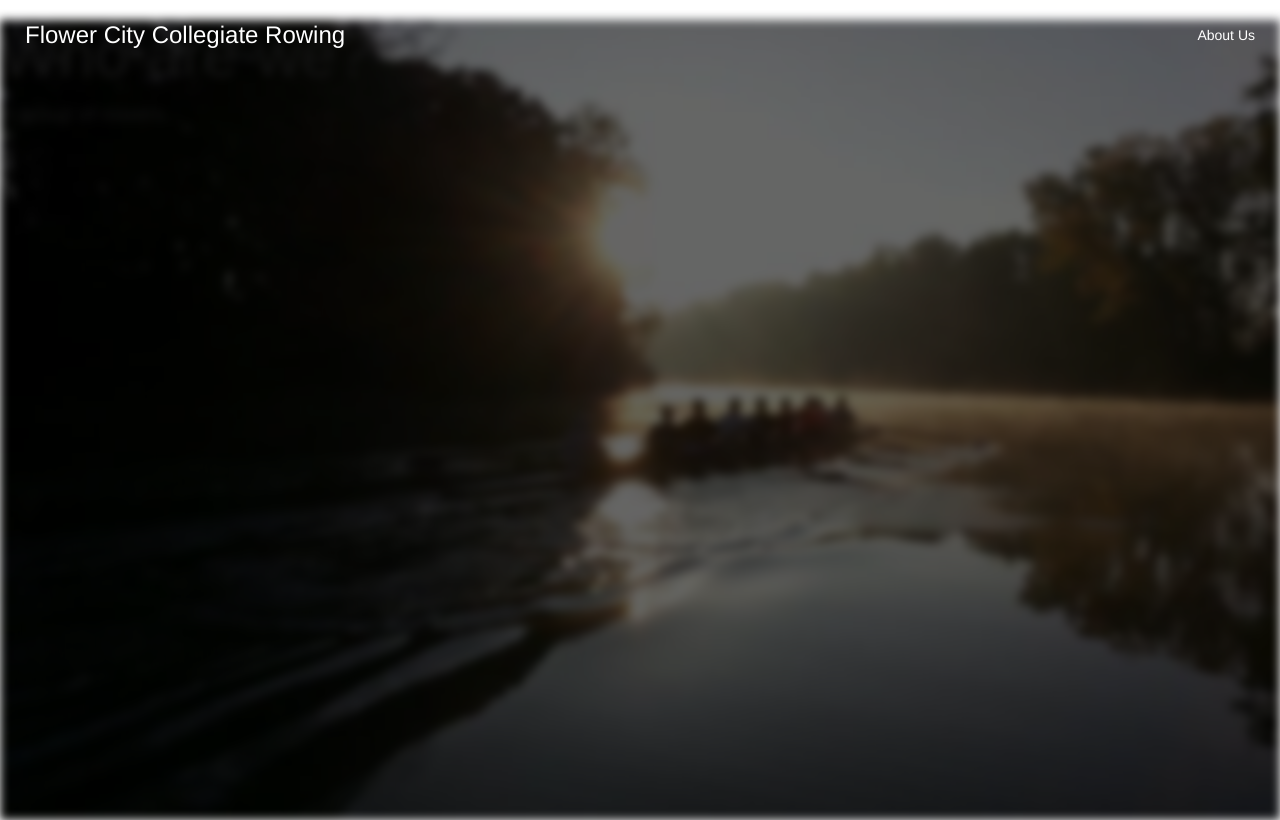
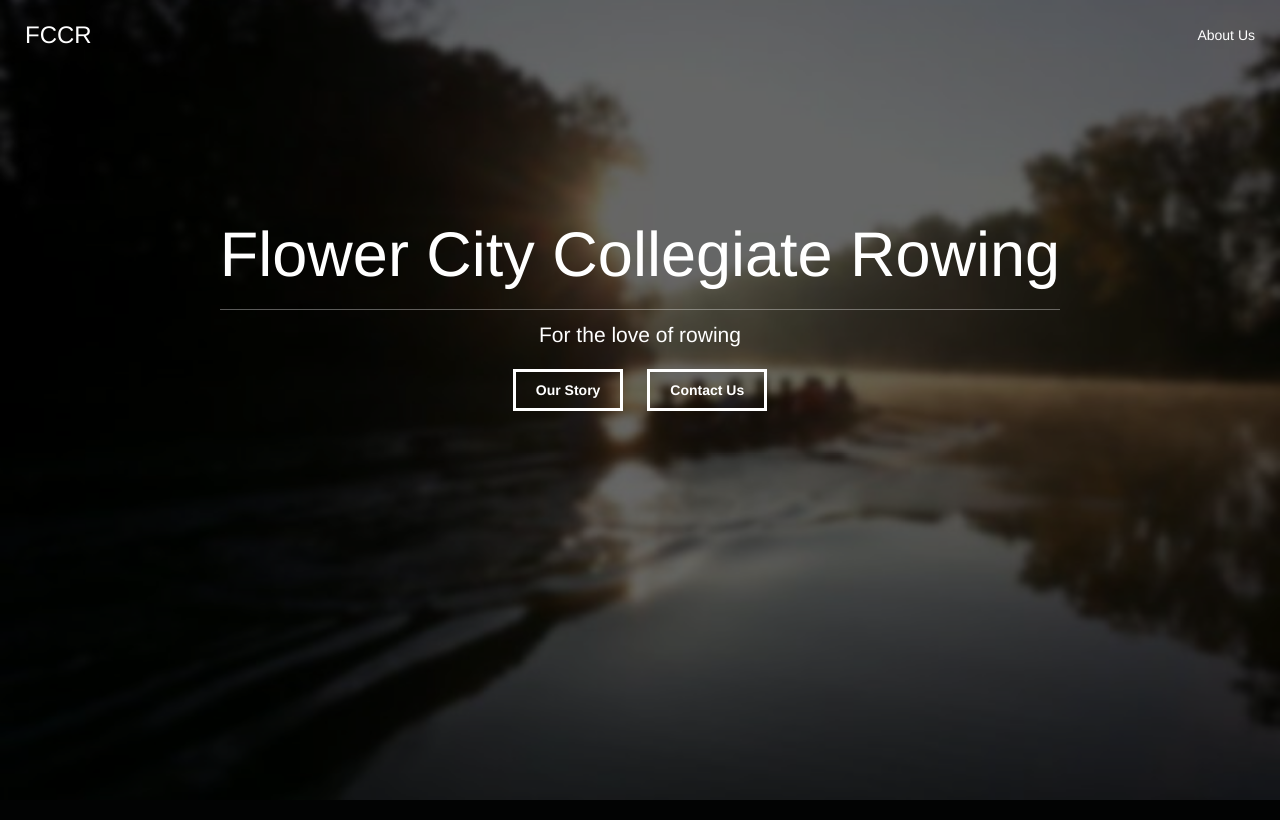
Before and after one commit to amk5401/FCCR, a PHP site: page / in a window 1280 px wide. Run offline with PHP 8.4, Linux system fonts and the light colour scheme.

Commit message:
Added contact modal and basic 'about us' page

```diff
--- a/css/custom.css
+++ b/css/custom.css
@@ -1,4 +1,6 @@
-body { }
+body { background-color: #0d0911 }
+
+/*****HEADER*****/
 
 .navbar-custom {
     padding: 10px;
@@ -22,13 +24,10 @@ body { }
     color: mediumpurple;
 }
 
+/*****HOME PAGE*****/
+
 .jumbotron {
-	background: no-repeat center right fixed url(/assets/images/Crew_Cover.jpg);
-
-    -webkit-filter: blur(5px);
-    -moz-filter: blur(5px);
-    -o-filter: blur(5px);
-    filter: blur(5px);
+	background: no-repeat center right fixed url(/assets/images/Crew_Cover_blurred.jpg);
 
 	-webkit-background-size: 100%;
     -moz-background-size: 100%;
@@ -40,11 +39,70 @@ body { }
 	-o-background-size: cover;
 	background-size: cover;
 
-	-ms-filter: "progid:DXImageTransform.Microsoft.AlphaImageLoader(src='/assets/images/Crew_Cover.jpg', sizingMethod='scale')";
-	filter: progid:DXImageTransform.Microsoft.AlphaImageLoader(src='/assets/images/Crew_Cover.jpg', sizingMethod='scale');
+	-ms-filter: "progid:DXImageTransform.Microsoft.AlphaImageLoader(src='/assets/images/Crew_Cover_blurred.jpg', sizingMethod='scale')";
+	filter: progid:DXImageTransform.Microsoft.AlphaImageLoader(src='/assets/images/Crew_Cover_blurred.jpg', sizingMethod='scale');
 
 	margin-bottom: 0px;
 	padding: 0px;
 }
 
 .jumbotron .overlay { background-color: #000000; position: absolute; top: 0px; bottom: 0px; left: 0px; right: 0px; opacity: 0.60; filter:alpha(opacity=60); z-index: 2; }
+
+.jumbotron .container { position: relative; top: 25%; z-index: 4; text-align: center; }
+.jumbotron .container > * { text-align: center; color: #FFFFFF; }
+.jumbotron .container h1 { padding-bottom: 20px; border-bottom: 1px solid #FFFFFF; border-bottom-color: rgba(255,255,255,0.35); display: inline-block; }
+.jumbotron .container p { font-weight: lighter; }
+
+
+.button-container {
+    margin-top: 30px;
+}
+
+.button-custom {
+    display: inline;
+    padding: 10px 20px 10px 20px;
+    margin: 10px;
+    border: 3px solid white;
+    font-weight: bold;
+}
+
+.button-custom:hover, .button-custom:focus{
+    color: mediumpurple;
+    background-color: white;
+    cursor: pointer;
+}
+
+/*****ABOUT US PAGE*****/
+
+.aboutUsContainer {
+    color: #a0a0a0;
+}
+
+.aboutUsContainer h1 { font-size: 44px; }
+.aboutUsContainer p { text-align: left; font-size: 18px; }
+
+.center-text { text-align: center; }
+
+.pictureContainer .overlay { background-color: #000000; position: absolute; top: 0px; bottom: -6px; left: 0px; right: 0px; opacity: 0.60; filter:alpha(opacity=60); z-index: 2; }
+.pictureContainer { padding: 0;}
+
+.team-picture {
+    width: 100%;
+
+    -webkit-filter: blur(3px);
+    -moz-filter: blur(3px);
+    -o-filter: blur(3px);
+    filter: blur(3px);
+}
+
+#playArrow {
+  width: 0;
+  height: 0;
+  border-top: 40px solid transparent;
+  border-bottom: 40px solid transparent;
+  border-left: 40px solid white;
+
+  position: absolute;
+  top: 40%;
+  left: 45%;
+}
--- a/header.php
+++ b/header.php
@@ -11,7 +11,7 @@
     <nav class="navbar navbar-custom navbar-fixed-top">
         <div class="container-fluid">
             <div class="navbar-header">
-                <a class="navbar-brand" href="index.php">Flower City Collegiate Rowing</a>
+                <a class="navbar-brand" href="index.php">FCCR</a>
             </div>
             <ul class="nav navbar-nav navbar-right">
                 <li id="aboutUsLink"><a href="aboutUs.php">About Us</a></li>
--- a/index.php
+++ b/index.php
@@ -1,9 +1,17 @@
 <?php include 'header.php' ?>
 
 <div id="top" class="jumbotron" data-position="center center">
-    <h1>Who are we?</h1>
-    <p class="left-text">A group of rowers...</p>
+    <div class="container">
+        <h1>Flower City Collegiate Rowing</h1>
+        <p>For the love of rowing</p>
+        <div class="button-container">
+            <div onclick="location.href='aboutUs.php'" class="button-custom">Our Story</div>
+            <div data-toggle="modal" data-target="#contact-modal" class="button-custom">Contact Us</div>
+        </div>
+    </div>
     <div class="overlay"></div>
 </div>
 
 <?php include 'footer.php' ?>
+
+<?php require 'modals/contactModal.php' ?>
--- a/js/custom.js
+++ b/js/custom.js
@@ -7,4 +7,31 @@ $(document).ready(function () {
 
 function applyHeader() {
     $('.jumbotron').css({ height: ($(window).height()) + 'px' });
+    $('.aboutUsContainer').css({ height: ($(window).height()) + 'px' });
 }
+
+function sendNewMessage() {
+    var link = "mailto:amk5401@rit.edu"
+         + "?subject=" + escape(document.getElementById('name-text').value + " is interested in FCCR")
+         + "&body=" + escape("Name: " + document.getElementById('name-text').value
+            + "\nEmail: " + document.getElementById('email-text').value
+            + "\nExperience: " + document.getElementById('experience-text').value
+            + "\nMessage: " + document.getElementById('message-text').value)
+    ;
+    window.location.href = link;
+    $('.modal').modal('hide');
+}
+
+//Cause I dont like the look of the normal controls
+function playPause() {
+    var rowingClip = document.getElementById("rowingClip");
+    var arrow = document.getElementById("playArrow");
+    if (rowingClip.paused) {
+        rowingClip.play();
+        arrow.style.visibility = 'hidden';
+    }
+    else {
+        rowingClip.pause();
+        arrow.style.visibility = 'visible';
+    }
+}
--- /dev/null
+++ b/modals/contactModal.php
@@ -0,0 +1,43 @@
+<div class="modal fade" id="contact-modal" role="dialog">
+    <div class="modal-dialog">
+
+        <!-- Modal content-->
+        <div class="modal-content">
+            <div class="modal-header">
+                <button type="button" class="close" data-dismiss="modal">&times;</button>
+                <h4 class="modal-title">Contact Us</h4>
+            </div>
+            <form class="form-horizontal">
+                <div class="modal-body">
+                    <div class="form-group">
+                        <label for="name-text" class="col-md-4 control-label">Name</label>
+                        <div class="col-md-6">
+                            <input id="name-text" type="text" name="name" class="form-control" aria-describedby="event-field">
+                        </div>
+                    </div>
+                    <div class="form-group">
+                        <label for="email-text" class="col-md-4 control-label">Email</label>
+                        <div class="col-md-6">
+                            <input id="email-text" type="text" name="email" class="form-control" aria-describedby="event-field">
+                        </div>
+                    </div>
+                    <div class="form-group">
+                        <label for="experience-text" class="col-md-4 control-label">Rowing Experience</label>
+                        <div class="col-md-6">
+                            <input id="experience-text" type="text" name="experience" class="form-control" aria-describedby="event-field">
+                        </div>
+                    </div>
+                    <div class="form-group">
+                        <label for="message-text" class="col-md-4 control-label">Message</label>
+                        <div class="col-md-6">
+                            <textarea id="message-text" type="text" name="message" class="form-control" aria-describedby="event-field"></textarea>
+                        </div>
+                    </div>
+                <div class="modal-footer">
+                    <button type="button" class="btn btn-default" data-dismiss="modal">Cancel</button>
+                    <button type="button" class="btn btn-default" onclick="sendNewMessage(); return false">Send</button>
+                </div>
+            </form>
+        </div>
+    </div>
+</div>
```
Also changed, not shown: aboutUs.php (+20 -3 lines), assets/images/Crew_Cover_blurred.jpg (added), 1 other file.
